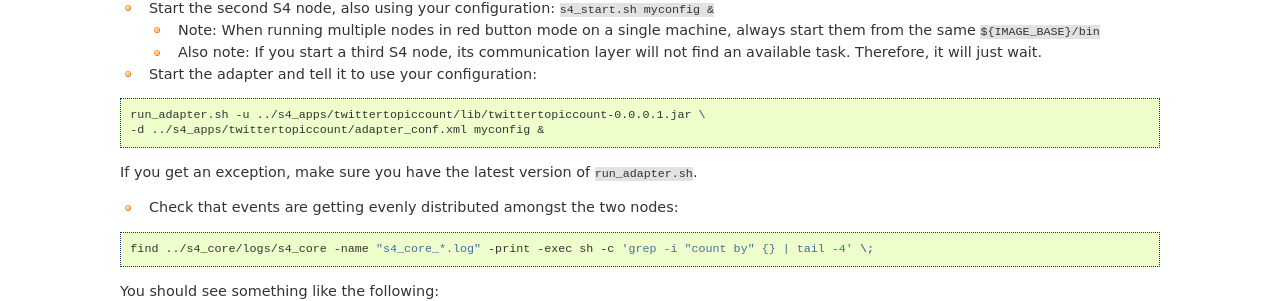
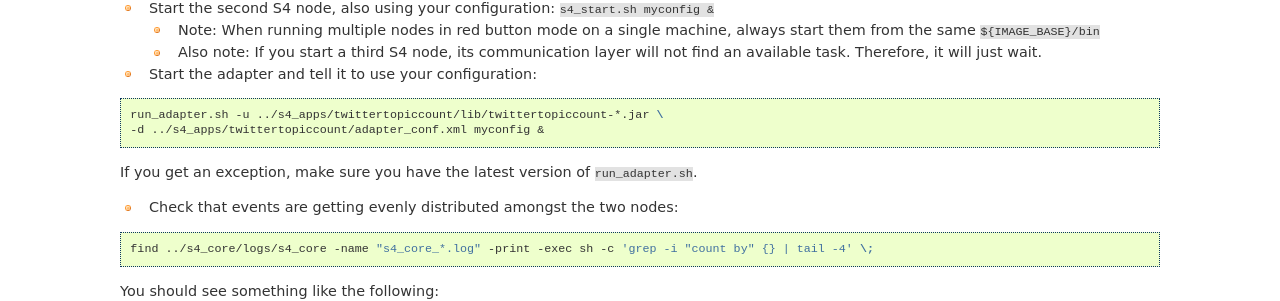
Before and after one commit to s4/docs, a Sphinx documentation site: the page built from source/tutorials/multiple_nodes.rst, in a window 1280 px wide and 900 px high, scrolled down 1757 px. Shown: the part 152-453 px from the top of the window. Built offline with Sphinx 7.4.7, drawn with Linux system fonts in a browser that asks for light colours; formulas are drawn with MathJax 3.

Commit message:
Fix instruction for running run_adapter

```diff
--- a/source/tutorials/multiple_nodes.rst
+++ b/source/tutorials/multiple_nodes.rst
@@ -110,7 +110,7 @@ Now run the sample application, this time using your new configuration:
 
 .. code-block:: bash
 
-  run_adapter.sh -u ../s4_apps/twittertopiccount/lib/twittertopiccount-0.0.0.1.jar \
+  run_adapter.sh -u ../s4_apps/twittertopiccount/lib/twittertopiccount-*.jar \
   -d ../s4_apps/twittertopiccount/adapter_conf.xml myconfig &
 
 If you get an exception, make sure you have the latest version of ``run_adapter.sh``.
```
